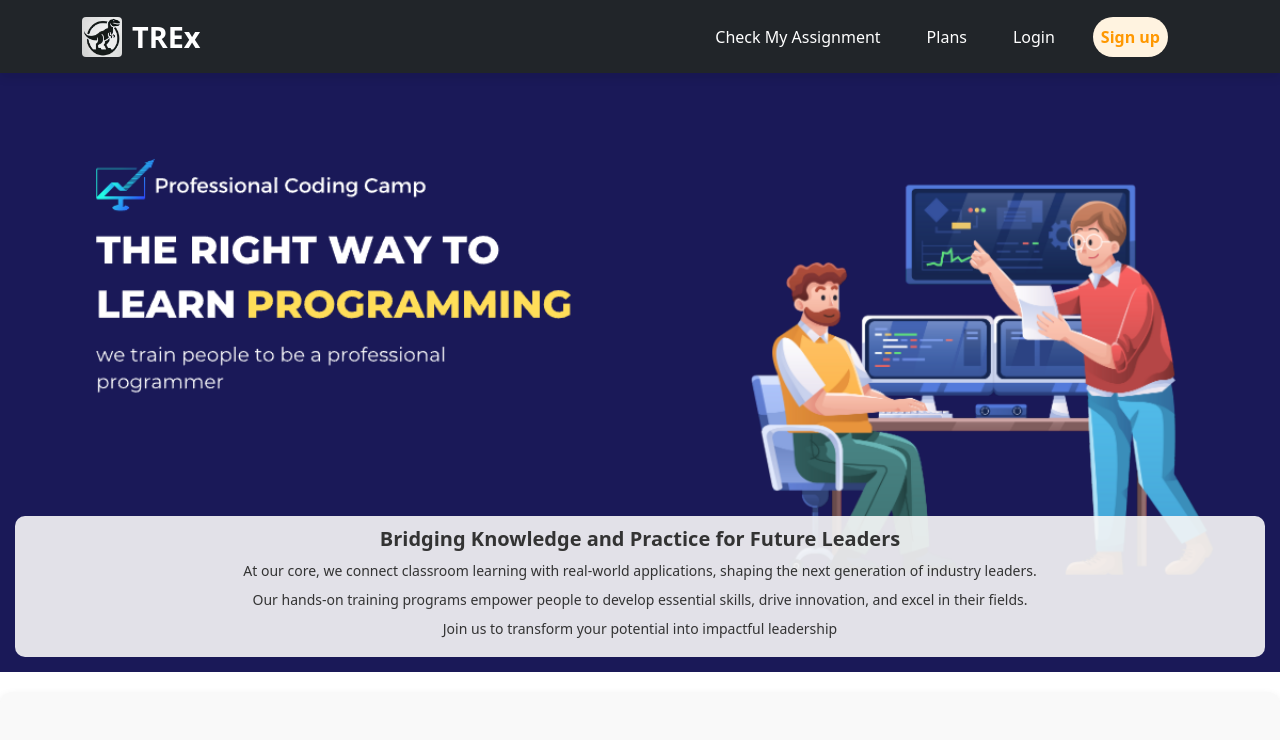
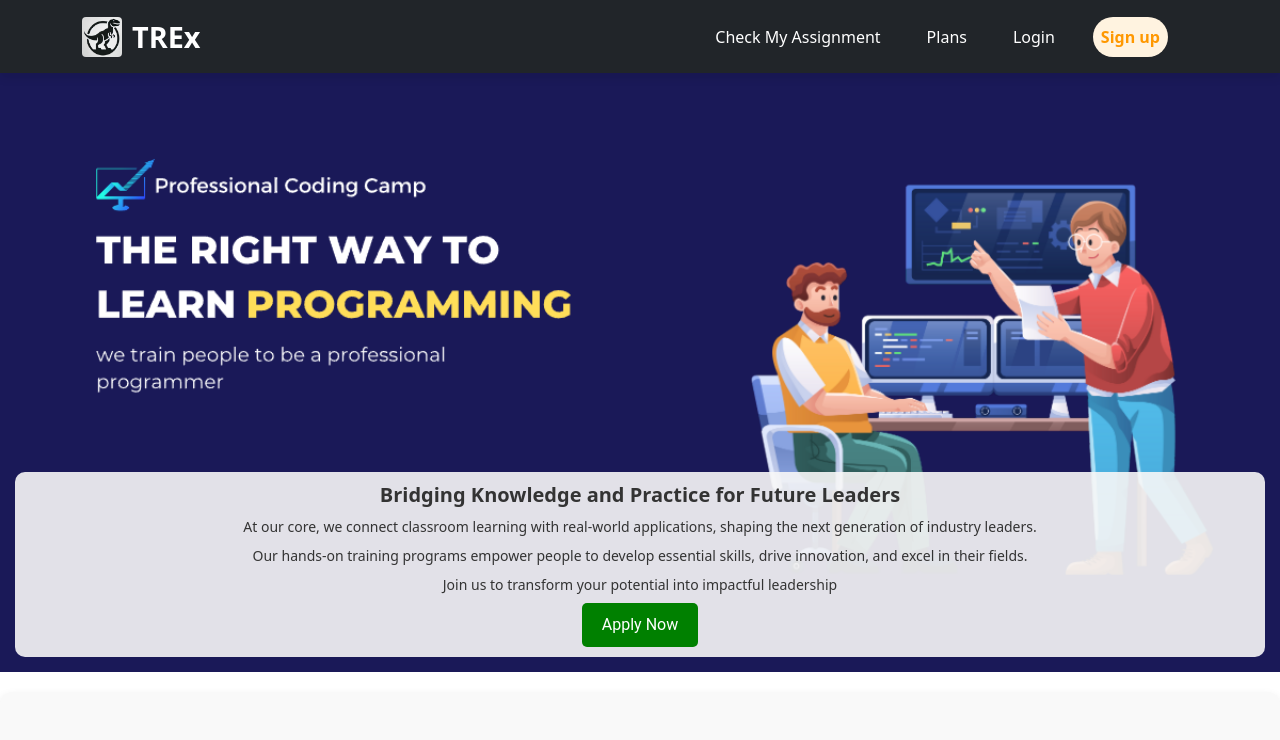
Before and after one commit to Saanvitechs/Edutech-BETA, a React (Create React App) app: page / in a window 1280 px wide. Shown: the top 740 px of the page. Built offline with nearby package versions, Linux system fonts and the light colour scheme.

Commit message:
satyams commit

```diff
--- a/src/components/Home.css
+++ b/src/components/Home.css
@@ -12,6 +12,21 @@
   position: relative;
   margin-bottom: 20px;
   padding: 0 20px;
+}
+
+.apply-btn {
+  background-color: green;
+  color: white;
+  padding: 10px 20px;
+  border: none;
+  border-radius: 5px;
+  cursor: pointer;
+  font-size: 16px;
+  transition: background-color 0.15s ease;
+}
+
+.apply-btn:hover {
+  background-color: darkgreen;
 }
 
 .hero-text {
--- a/src/components/Home.js
+++ b/src/components/Home.js
@@ -1,4 +1,5 @@
 import React, { useState } from 'react';
+import { useNavigate } from 'react-router-dom';
 import TestSeriesSection from './TestSeriesSection';
 import ProgramSection from './ProgramSection';
 import './Home.css';
@@ -76,6 +77,11 @@ const FAQSection = () => {
 };
 
 const Home = () => {
+  const navigate = useNavigate();
+
+  const handleApplyClick = () => {
+    navigate('/register');
+  };
   return (
     <div className="home-container">
       <DesktopPopup />
@@ -90,7 +96,7 @@ const Home = () => {
           <p>Our hands-on training programs empower people to develop essential skills, drive innovation, and excel in their fields.</p>
           <p>Join us to transform your potential into impactful leadership</p>
           <div align='center'>
-            {/* <button className="signup-btn" onClick={handleSignUpClick}>Sign up - it's free</button> */}
+          <button className="apply-btn" onClick={handleApplyClick}>Apply Now</button>
           </div>
         </motion.div>
       </div>
```
